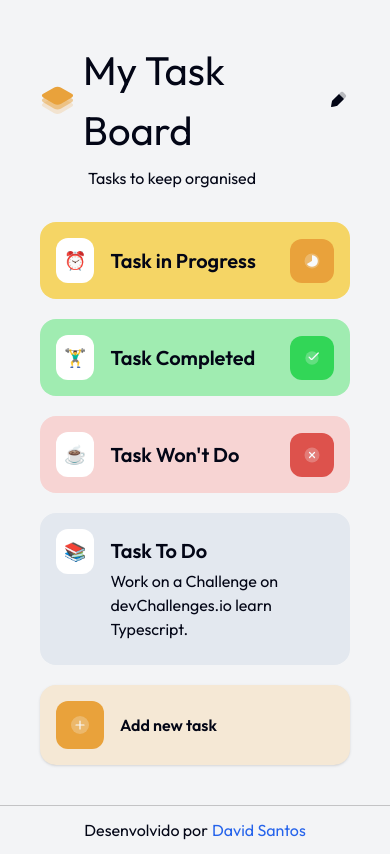
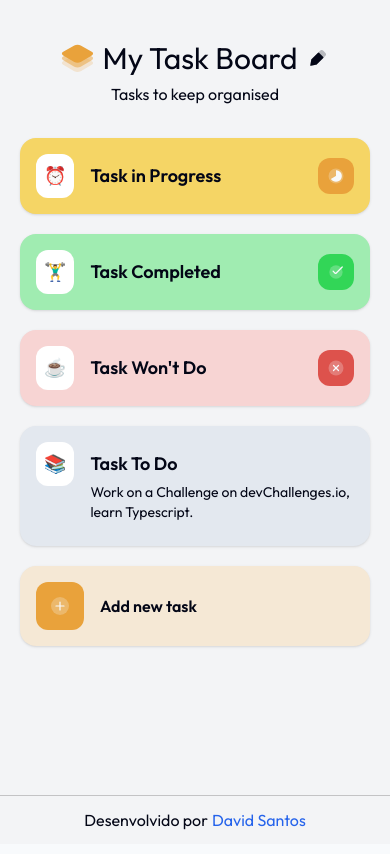
Before and after one commit to DavidSntdev/tarefas-hub, a Next.js app: page / in a window 390 px wide. Built offline with nearby package versions, Linux system fonts and the light colour scheme.

Commit message:
Responsividade e ajustes no componente button

```diff
--- a/app/components/common/tituloPrincipal.tsx
+++ b/app/components/common/tituloPrincipal.tsx
@@ -9,13 +9,13 @@ interface TituloProps {
 
 export default function TituloPrincipal(props: TituloProps) {
   return (
-    <div className="flex flex-col gap-[6px]">
+    <div className="flex flex-col items-center sm:items-start gap-[6px]">
       <div className="flex items-center gap-2">
         <Image src={props.icone1} alt={props.titulo} width={35} height={35} />
-        <h1 className="text-title">{props.titulo}</h1>
+        <h1 className="text-3xl sm:text-title">{props.titulo}</h1>
         <Image src={props.icone2} alt={props.titulo} width={25} height={25} />
       </div>
-      <p className="pl-12">{props.subtitulo}</p>
+      <p className="sm:pl-12">{props.subtitulo}</p>
     </div>
   );
 }
--- a/app/components/conteudo/conteudo.tsx
+++ b/app/components/conteudo/conteudo.tsx
@@ -5,9 +5,9 @@ import Tasks from "./tasksContent/tasks";
 
 export default function Conteudo() {
   return (
-    <ConteudoLayout className="p-10 flex flex-col gap-8">
+    <ConteudoLayout className="px-5 py-10 sm:p-10 flex flex-col items-center sm:items-start gap-8">
       <Header />
-      <div className="flex flex-col gap-5">
+      <div className="flex flex-col w-full items-center gap-5">
         <Tasks />
         <AddNewTask />
       </div>
--- a/app/components/conteudo/tasksContent/buttonstask/taskButton.tsx
+++ b/app/components/conteudo/tasksContent/buttonstask/taskButton.tsx
@@ -1,5 +1,6 @@
 import { verTipo } from "@/app/utils/verTipo";
 import Image from "next/image";
+import { Button } from "@/components/ui/button";
 
 interface TaskButtonProps {
   emoji: string;
@@ -12,30 +13,32 @@ export default function TaskButton(props: TaskButtonProps) {
   const { bgCor, bgHover, icone, bgIcone, hoverIcone } = verTipo(props.tipo);
 
   const modoDiv = props.descricao ? "items-start" : "items-center";
-  const modoText = props.descricao && "py-2 max-w-80";
+  const modoText = props.descricao && "py-2 max-w-80 break-words";
 
   return (
-    <button
-      className={`w-full rounded-2xl items-start p-4 ${bgCor} ${bgHover} justify-between text-base text-[#030616] flex items-center`}
+    <Button
+      className={`w-full rounded-2xl h-auto items-start p-4 ${bgCor} ${bgHover} justify-between text-base text-[#030616] flex items-center`}
     >
-      <div className={`flex ${modoDiv} gap-4 font-semibold text-xl `}>
+      <div
+        className={`flex ${modoDiv} gap-4 font-semibold text-lg sm:text-xl `}
+      >
         <div className="bg-white p-2 rounded-xl hover:bg-white/90">
           <span className="text-lg">{props.emoji}</span>
         </div>
         <div className={`${modoText} flex flex-col items-start gap-1`}>
           {props.titulo}
           {props.descricao && (
-            <span className="font-normal text-start text-base">
+            <span className="font-normal text-start text-sm sm:text-base">
               {props.descricao}
             </span>
           )}
         </div>
       </div>
       {icone && (
-        <div className={`${bgIcone} ${hoverIcone} p-3 rounded-xl `}>
+        <div className={`${bgIcone} ${hoverIcone} p-2 rounded-xl `}>
           <Image src={icone} alt={props.tipo} width={20} height={20} />
         </div>
       )}
-    </button>
+    </Button>
   );
 }
--- a/app/components/layouts/conteudoLayout.tsx
+++ b/app/components/layouts/conteudoLayout.tsx
@@ -5,7 +5,7 @@ interface LayoutProps {
 
 export default function ConteudoLayout({ children, className }: LayoutProps) {
   return (
-    <main className={`container mx-auto max-w-7xl flex-grow ${className}`}>
+    <main className={`container mx-auto max-w-[640px] flex-grow ${className}`}>
       {children}
     </main>
   );
--- a/app/config/tasks.ts
+++ b/app/config/tasks.ts
@@ -26,7 +26,7 @@ export const tasks: Record<string, Task> = {
   },
   task4: {
     title: "Task To Do",
-    description: "Work on a Challenge on devChallenges.io learn Typescript.",
+    description: "Work on a Challenge on devChallenges.io, learn Typescript.",
     tipo: "nenhum",
     emoji: "📚",
   },
--- a/components/ui/button.tsx
+++ b/components/ui/button.tsx
@@ -1,11 +1,11 @@
-import * as React from "react"
-import { Slot } from "@radix-ui/react-slot"
-import { cva, type VariantProps } from "class-variance-authority"
+import * as React from "react";
+import { Slot } from "@radix-ui/react-slot";
+import { cva, type VariantProps } from "class-variance-authority";
 
-import { cn } from "@/lib/utils"
+import { cn } from "@/lib/utils";
 
 const buttonVariants = cva(
-  "inline-flex items-center justify-center whitespace-nowrap rounded-md text-sm font-medium transition-colors focus-visible:outline-none focus-visible:ring-1 focus-visible:ring-ring disabled:pointer-events-none disabled:opacity-50",
+  "inline-flex items-center justify-center rounded-md text-sm font-medium transition-colors focus-visible:outline-none focus-visible:ring-1 focus-visible:ring-ring disabled:pointer-events-none disabled:opacity-50",
   {
     variants: {
       variant: {
@@ -32,26 +32,26 @@ const buttonVariants = cva(
       size: "default",
     },
   }
-)
+);
 
 export interface ButtonProps
   extends React.ButtonHTMLAttributes<HTMLButtonElement>,
     VariantProps<typeof buttonVariants> {
-  asChild?: boolean
+  asChild?: boolean;
 }
 
 const Button = React.forwardRef<HTMLButtonElement, ButtonProps>(
   ({ className, variant, size, asChild = false, ...props }, ref) => {
-    const Comp = asChild ? Slot : "button"
+    const Comp = asChild ? Slot : "button";
     return (
       <Comp
         className={cn(buttonVariants({ variant, size, className }))}
         ref={ref}
         {...props}
       />
-    )
+    );
   }
-)
-Button.displayName = "Button"
+);
+Button.displayName = "Button";
 
-export { Button, buttonVariants }
+export { Button, buttonVariants };
```
